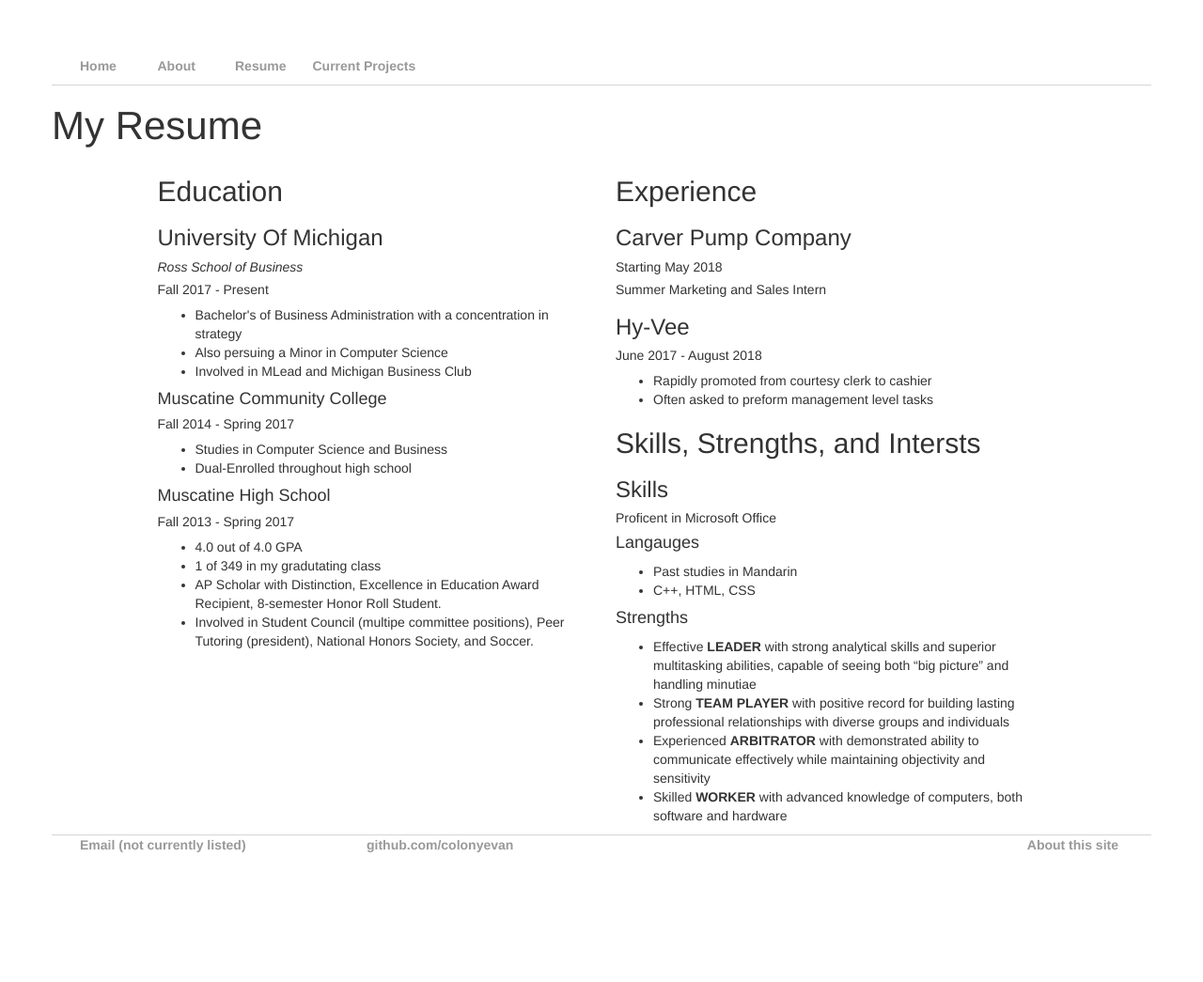
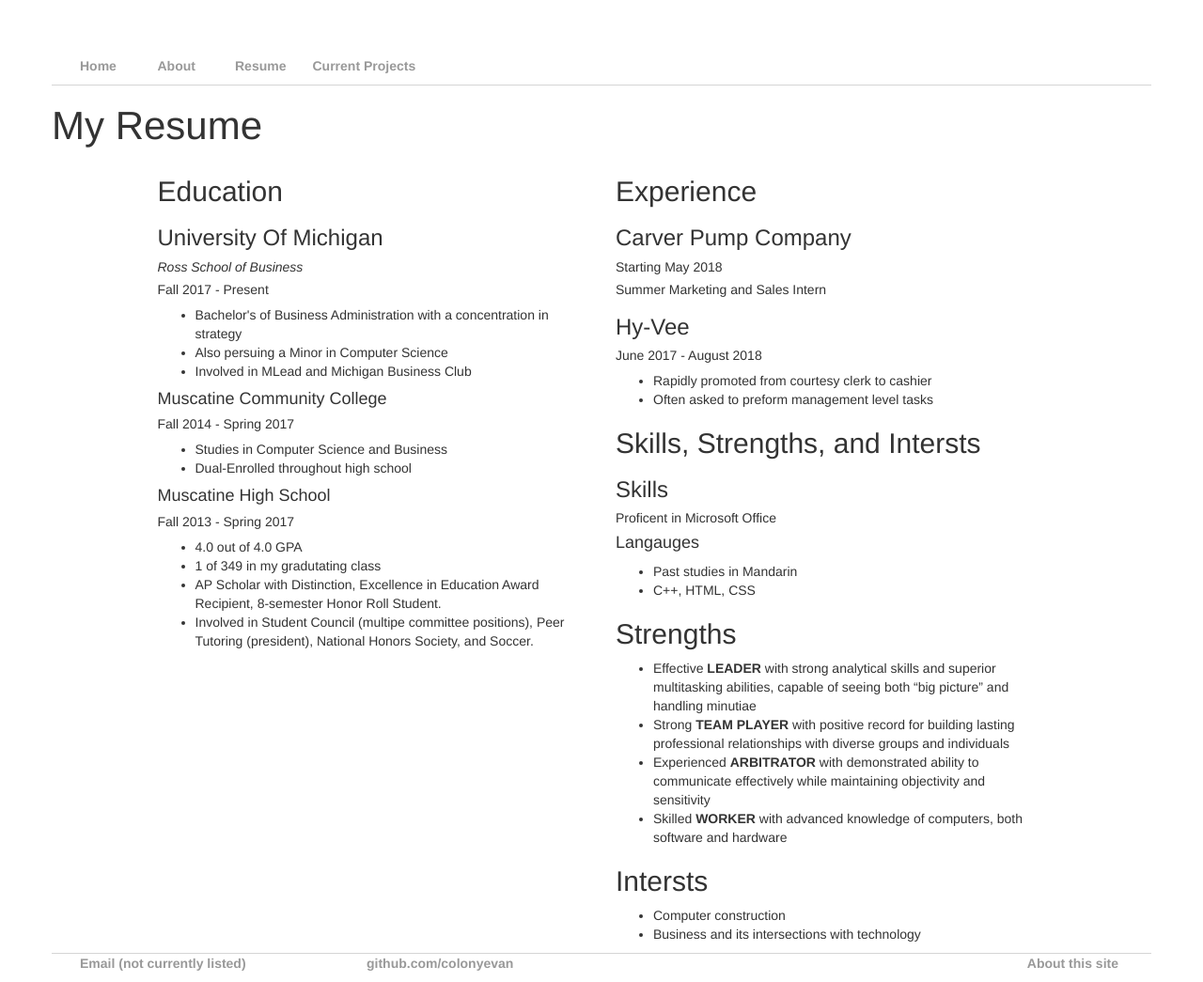
Before and after one commit to colonyevan/colonyevan.github.io, a Jekyll site: the page built from resume/index.html, in a window 1280 px wide. Shown: the whole page at 94% size. Built offline with Jekyll 4.4.1, drawn with Linux system fonts in a browser that asks for light colours; before the commit the page ends 919 px from its top, so only the background shows below that.

Commit message:
Resume Work

```diff
--- a/resume/index.html
+++ b/resume/index.html
@@ -53,12 +53,17 @@ title: My Resume
                 <li>Past studies in Mandarin</li>
                 <li>C++, HTML, CSS</li>
             </ul>
-            <h4>Strengths</h4>
+            <h2>Strengths</h2>
             <ul>
                 <li>Effective <b>LEADER</b> with strong analytical skills and superior multitasking abilities, capable of seeing both “big picture” and handling minutiae </li>
                 <li>Strong <b>TEAM PLAYER</b> with positive record for building lasting professional relationships with diverse groups and individuals</li>
                 <li>Experienced <b>ARBITRATOR</b> with demonstrated ability to communicate effectively while maintaining objectivity and sensitivity</li>
                 <li>Skilled <b>WORKER</b> with advanced knowledge of computers, both software and hardware</li>
+            </ul>
+            <h2>Intersts</h2>
+            <ul>
+                <li>Computer construction</li>
+                <li>Business and its intersections with technology</li>
             </ul>
         </div>
         <!-- /.col-sm-10 -->
```
